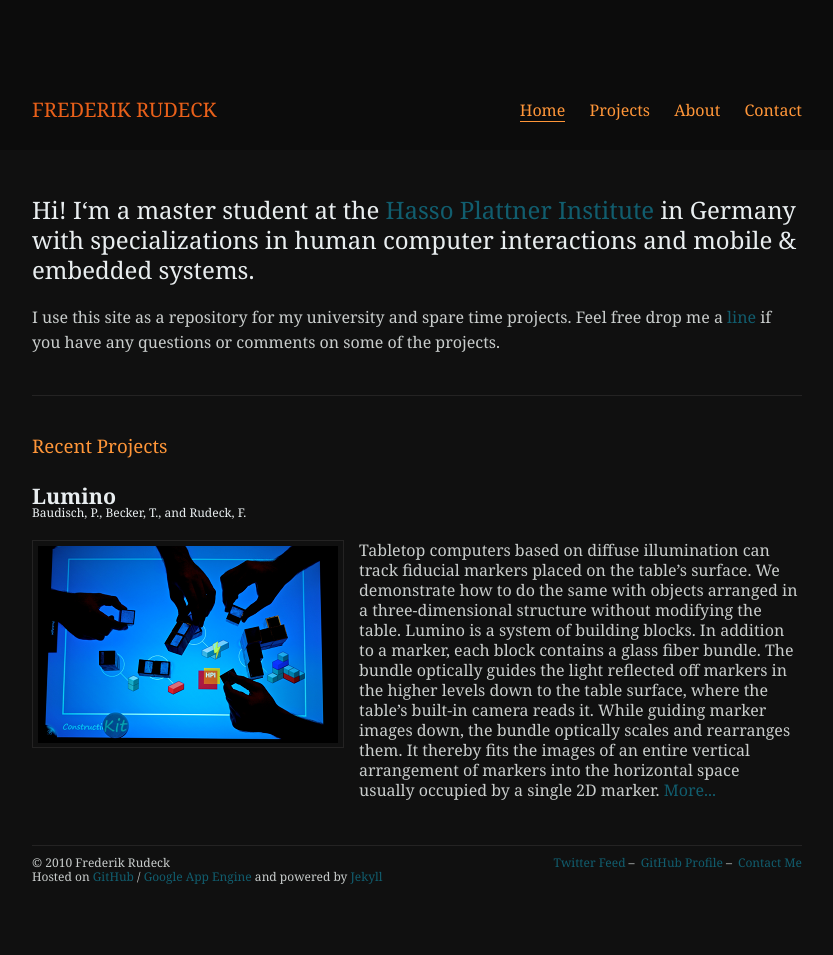
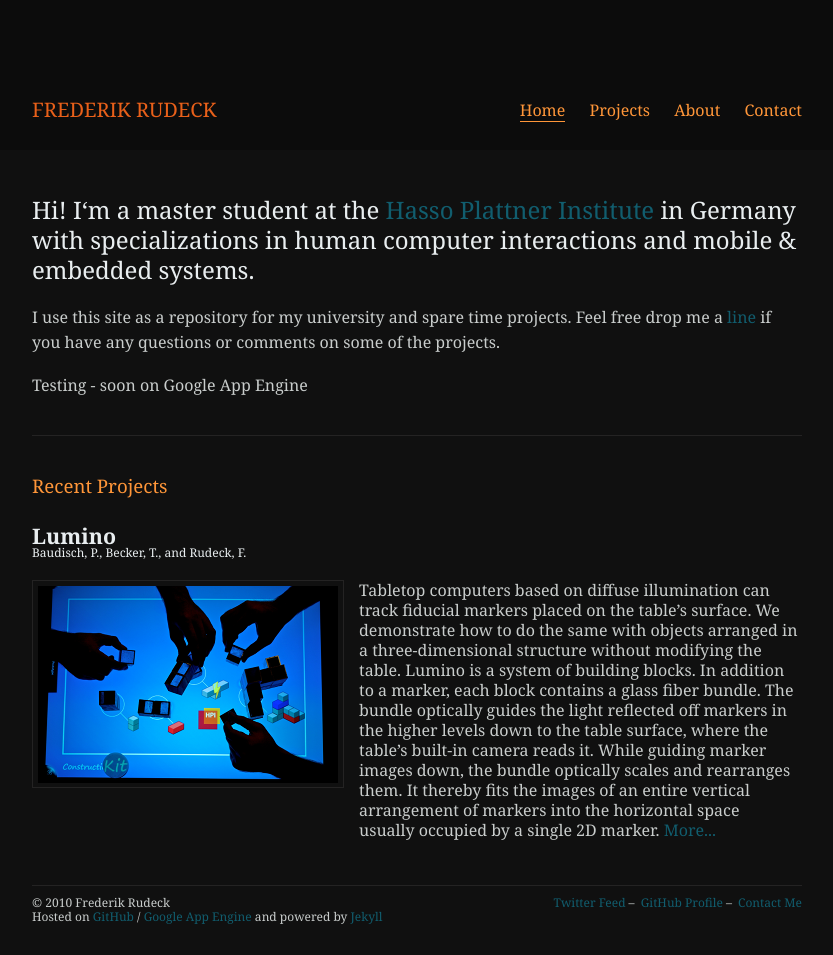
Before and after one commit to polym0rph/polym0rph.github.com, a Jekyll site: the page built from index.html, in a window 1280 px wide. Shown: the whole page, without its empty margins (223-1056 px from the left). Built offline with Jekyll 4.4.1, drawn with Linux system fonts in a browser that asks for light colours; Markdown is read by kramdown in place of the engine named in the settings; before the commit the page ends 915 px from its top, so only the background shows below that.

Commit message:
Testing post receive hooks.

```diff
--- a/index.html
+++ b/index.html
@@ -14,6 +14,9 @@
 		I use this site as a repository for my university and spare time projects.
 		Feel free drop me a <a href="/contact/">line</a> if you have any questions or comments on some of
 		the projects.
+	</p>
+	<p>
+		Testing - soon on Google App Engine
 	</p>
 </div>
 
```
